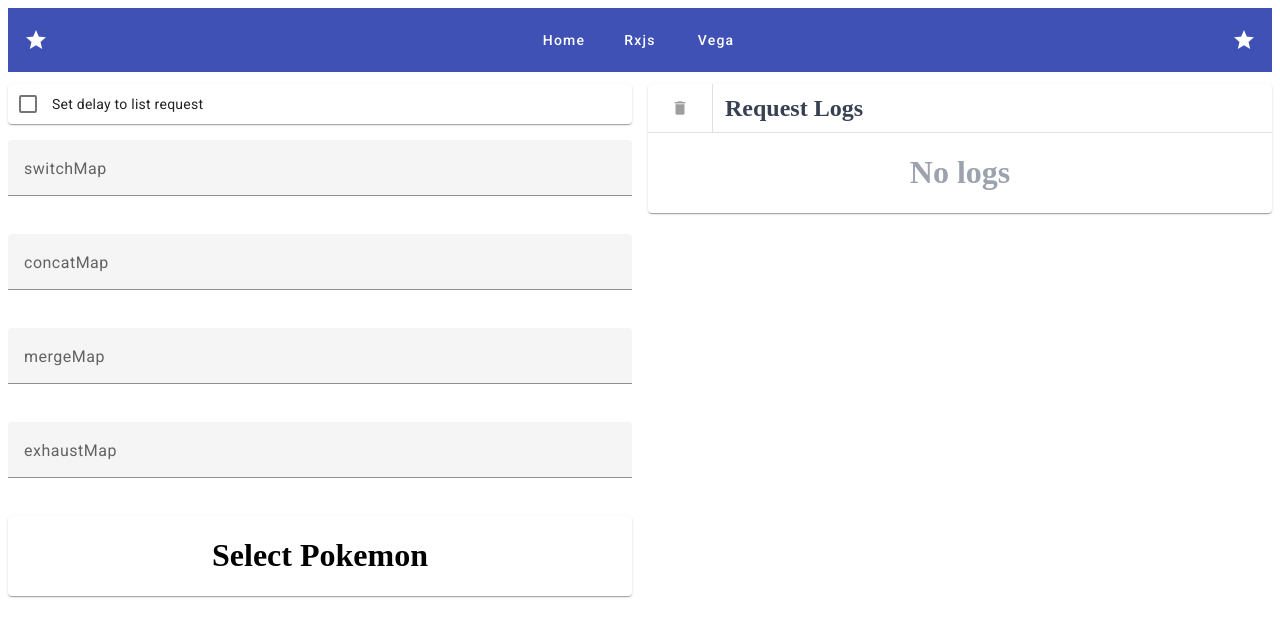
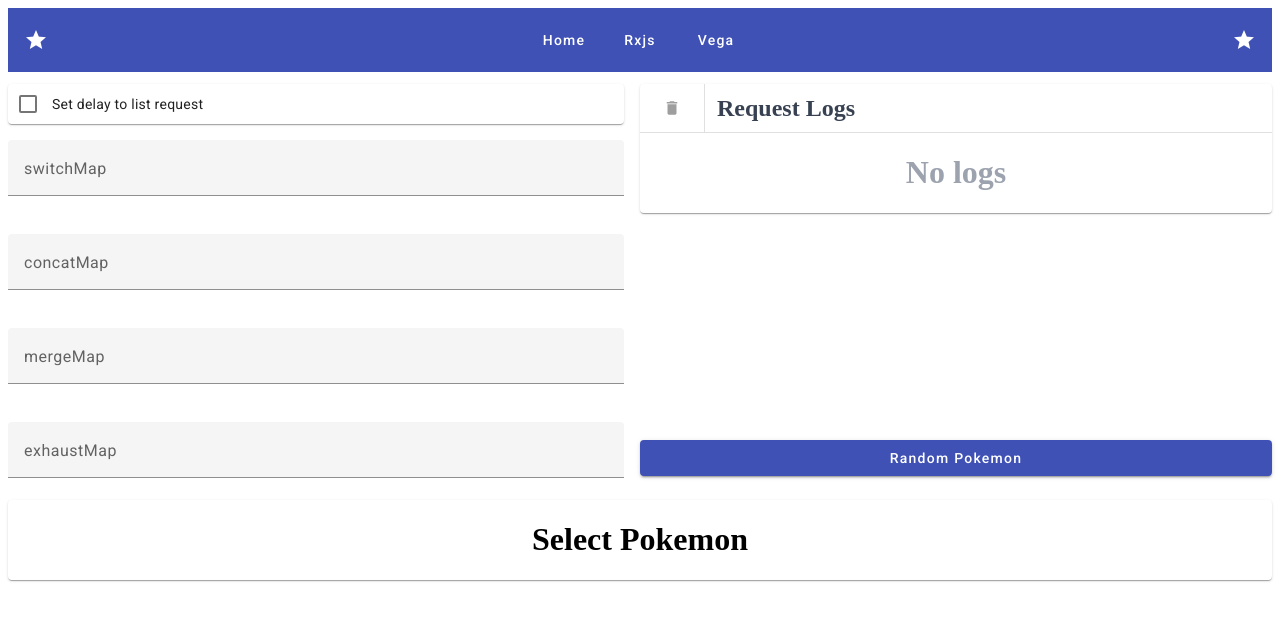
Before and after one commit to pitchan/angular-18, an Angular app: page /rxjs in a window 1280 px wide. Shown: the top 636 px of the page. Built offline with nearby package versions, Linux system fonts and the light colour scheme.

Commit message:
Fixing autocomplete

```diff
--- a/src/app/features/rxjs/pages/components/pokemon-autocomplete.component.html
+++ b/src/app/features/rxjs/pages/components/pokemon-autocomplete.component.html
@@ -6,7 +6,10 @@
             matInput
             [formControl]="control()"
             [matAutocomplete]="auto">
-    <mat-autocomplete #auto="matAutocomplete" [displayWith]="displayPokemon">
+    <mat-autocomplete
+        #auto="matAutocomplete"
+        [displayWith]="displayPokemon"
+        (optionSelected)="onPokemonSelect($event)">
         @for (pokemon of pokemonList(); track pokemon.id) {
             <mat-option [value]="pokemon">{{pokemon.name}}</mat-option>
         }
--- a/src/app/features/rxjs/pages/components/pokemon-autocomplete.component.ts
+++ b/src/app/features/rxjs/pages/components/pokemon-autocomplete.component.ts
@@ -1,23 +1,32 @@
-import { Component, input } from '@angular/core';
+import { Component, input, model } from '@angular/core';
 import { Pokemon } from '../../../../core/model/pokemon.model';
 import { FormControl, ReactiveFormsModule } from '@angular/forms';
 import { MatFormFieldModule } from '@angular/material/form-field';
 import { MatAutocompleteModule } from '@angular/material/autocomplete';
 import { MatInput } from '@angular/material/input';
+import { CommonModule } from '@angular/common';
 
 @Component({
   selector: 'app-pokemon-autocomplete',
   standalone: true,
-  imports: [MatFormFieldModule, ReactiveFormsModule, MatAutocompleteModule, MatInput],
+  imports: [CommonModule, MatFormFieldModule, ReactiveFormsModule, MatAutocompleteModule, MatInput],
   templateUrl: './pokemon-autocomplete.component.html',
 })
 export class PokemonAutoCompleteComponent {
   pokemonList = input.required<Pokemon[]>();
   control = input.required<FormControl>();
   label = input.required<string>();
+  selectedPokemon = model<Pokemon | null>();
+
 
   displayPokemon(pokemon?: Pokemon): string {
     return pokemon ? pokemon.name : '';
+  }
+
+  onPokemonSelect(event: any) {
+    if (event?.option?.value) {
+      this.selectedPokemon.set(event.option.value);
+    }
   }
 
   trackByFn(index: number, item: Pokemon) {
--- a/src/app/features/rxjs/pages/components/request-logs/request-logs.component.html
+++ b/src/app/features/rxjs/pages/components/request-logs/request-logs.component.html
@@ -14,7 +14,7 @@
     <mat-divider></mat-divider>
 
     @if (logMessages().length > 0) {
-      <div class="m-4 max-h-96 overflow-auto">
+      <div class="m-4 max-h-64 overflow-auto">
         @for (log of logMessages(); track log) {
           <div class="m-1">
             <mat-chip [class]="log.type === 'request' ? 'log-request': 'log-response'">
--- a/src/app/features/rxjs/pages/using-pipes/using-pipes.component.html
+++ b/src/app/features/rxjs/pages/using-pipes/using-pipes.component.html
@@ -1,5 +1,5 @@
-<div id="rxjsPage" class="flex ">
-  <div class="flex flex-col gap-4 w-3/6 pr-4">
+<div id="rxjsPage" class="grid grid-cols-2 ">
+  <div class="flex flex-col gap-4 pr-4">
     <mat-card class="w-full mt-3">
       <mat-checkbox
         [(ngModel)]="isDelay"
@@ -11,46 +11,39 @@
     <app-pokemon-autocomplete
       [pokemonList]="filteredPokemonsSwitchMap$ | async"
       [control]="autoCompleteSwitchMapControl"
+      [(selectedPokemon)]="selectedPokemon"
       label="switchMap">
     </app-pokemon-autocomplete>
 
     <app-pokemon-autocomplete
       [pokemonList]="filteredPokemonsConcatMap$ | async"
       [control]="autoCompleteConcatMapControl"
+      [(selectedPokemon)]="selectedPokemon"
       label="concatMap">
     </app-pokemon-autocomplete>
 
     <app-pokemon-autocomplete
       [pokemonList]="filteredPokemonsMergeMap$ | async"
       [control]="autoCompleteMergeMapControl"
+      [(selectedPokemon)]="selectedPokemon"
       label="mergeMap">
     </app-pokemon-autocomplete>
 
     <app-pokemon-autocomplete
       [pokemonList]="filteredPokemonsExhaustMap$ | async"
       [control]="autoCompleteExhaustMapControl"
+      [(selectedPokemon)]="selectedPokemon"
       label="exhaustMap">
     </app-pokemon-autocomplete>
-
-
-    <mat-card>
-      @if (selectedPokemon()) {
-        <h1 class="text-700 text-center">{{ selectedPokemon()?.name }}</h1>
-        <div class="overflow-hidden text-center">
-          <img
-            [src]="selectedPokemon()?.sprites?.picture"
-            alt="Pokemon Image"
-            class="pokemon-image"
-            (click)="openPreview(selectedPokemon()?.sprites?.bigPicture)"
-          />
-        </div>
-      } @else {
-        <h1 class="text-700 text-center">Select Pokemon</h1>
-      }
-    </mat-card>
-
   </div>
-  <div class="w-3/6">
+  <div class="flex flex-col justify-between">
     <app-request-logs [logMessages]="logMessages()"></app-request-logs>
+    <button color="primary" mat-raised-button class="mb-6 w-full">Random Pokemon</button>
+  </div>
+  <div class="col-span-2">
+    <app-pokemon-show
+      [name]="selectedPokemon()?.name || ''"
+      [picture]="selectedPokemon()?.sprites?.bigPicture || ''">
+    </app-pokemon-show>
   </div>
 <div>
--- a/src/app/features/rxjs/pages/using-pipes/using-pipes.component.ts
+++ b/src/app/features/rxjs/pages/using-pipes/using-pipes.component.ts
@@ -20,17 +20,37 @@ import { MatIconModule } from '@angular/material/icon';
 import { MatInputModule } from '@angular/material/input';
 import { PokemonAutoCompleteComponent } from '../components/pokemon-autocomplete.component';
 import { RequestLogsComponent } from '../components/request-logs/request-logs.component';
+import { PokemonShowComponent } from '../../../../shared/components/pokemon-show/pokemon-show.component';
 
 
 @Component({
   selector: 'app-using-pipes',
   standalone: true,
-  imports: [CommonModule, PokemonAutoCompleteComponent, ReactiveFormsModule, MatCheckboxModule, FormsModule, MatIconModule, MatDividerModule, MatButtonModule, MatCardModule, MatCardModule, MatButtonModule, MatCardModule, MatAutocompleteModule, MatInputModule, MatFormFieldModule, MatChipsModule, RequestLogsComponent],
+  imports: [
+    CommonModule,
+    PokemonAutoCompleteComponent,
+    ReactiveFormsModule,
+    MatCheckboxModule,
+    FormsModule,
+    MatIconModule,
+    MatDividerModule,
+    MatButtonModule,
+    MatCardModule,
+    MatCardModule,
+    MatButtonModule,
+    MatCardModule,
+    MatAutocompleteModule,
+    MatInputModule,
+    MatFormFieldModule,
+    MatChipsModule,
+    RequestLogsComponent,
+    PokemonShowComponent
+  ],
   templateUrl: './using-pipes.component.html',
 })
 export class UsingPipesComponent {
-  private readonly pokemonApiService = inject(PokemonApiService);
-  private readonly rxjsService = inject(RxjsService);
+  #pokemonApiService = inject(PokemonApiService);
+  #rxjsService = inject(RxjsService);
 
   readonly autoCompleteSwitchMapControl = new FormControl();
   readonly autoCompleteConcatMapControl = new FormControl();
@@ -76,7 +96,7 @@ export class UsingPipesComponent {
       const delays = [5000, 3000, 200, 100];
       delay = delays[searchQuery.length];  // Choisir un délai basé sur la longueur
     }
-    return this.pokemonApiService.getPokemonList(1500, delay).pipe(
+    return this.#pokemonApiService.getPokemonList(1500, delay).pipe(
       map((data: any) => {
         this.addLog(`Réponse reçue avec ${this.selectedOperator} pour ${searchQuery}`, 'response');
         return data.filter((pokemon: any) =>
@@ -89,16 +109,6 @@ export class UsingPipesComponent {
         return of(error);
       })
     );
-  }
-
-  openPreview(imageUrl: string | undefined) {
-    return;
-  }
-
-  onPokemonSelect(event: any) {
-    if (event?.source?.value?.sprites?.picture) {
-      this.selectedPokemon.set(event.source.value);
-    }
   }
 
   clearAll() {
--- /dev/null
+++ b/src/app/shared/components/pokemon-show/pokemon-show.component.html
@@ -0,0 +1,15 @@
+<mat-card>
+    @if (name()) {
+      <h1 class="text-700 text-center">{{ name() }}</h1>
+      <div class="overflow-hidden text-center">
+        <img
+          [src]="picture()"
+          alt="Pokemon Image"
+          class="pokemon-image"
+          (click)="openPreview(picture())"
+        />
+      </div>
+    } @else {
+      <h1 class="text-700 text-center">Select Pokemon</h1>
+    }
+</mat-card>
--- /dev/null
+++ b/src/app/shared/components/pokemon-show/pokemon-show.component.ts
@@ -0,0 +1,18 @@
+import { CommonModule } from '@angular/common';
+import { Component, input } from '@angular/core';
+import { MatCardModule } from '@angular/material/card';
+
+@Component({
+  selector: 'app-pokemon-show',
+  standalone: true,
+  imports: [CommonModule, MatCardModule],
+  templateUrl: './pokemon-show.component.html',
+})
+export class PokemonShowComponent {
+  name = input.required<string>();
+  picture = input.required<string>();
+
+  openPreview(imageUrl: string | undefined) {
+    return;
+  }
+}
```
Also changed, not shown: 1 other file (tests, documents, lock files or other folders).
